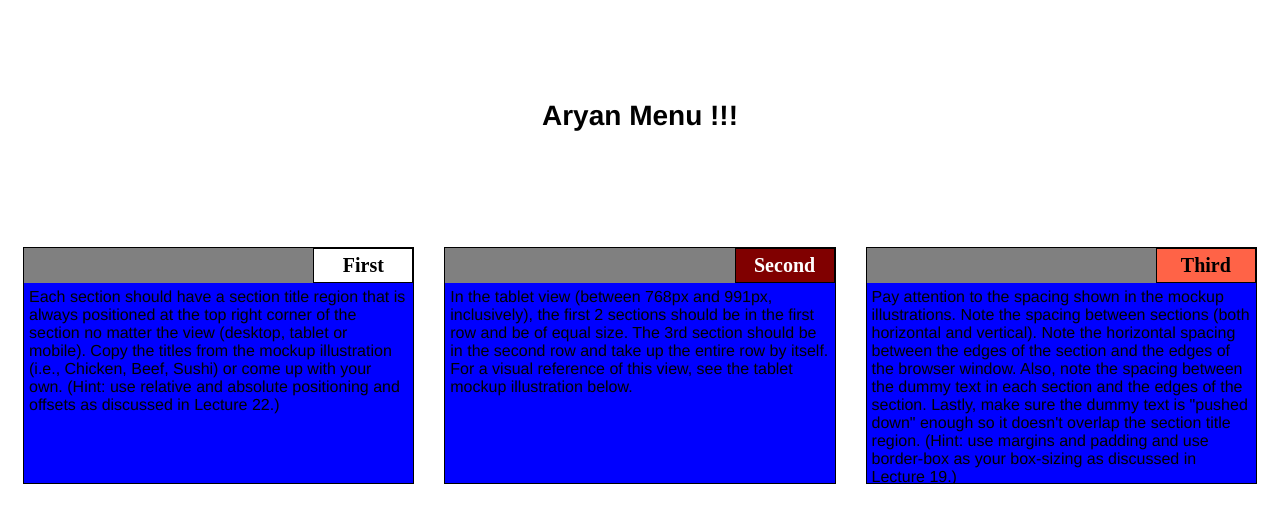
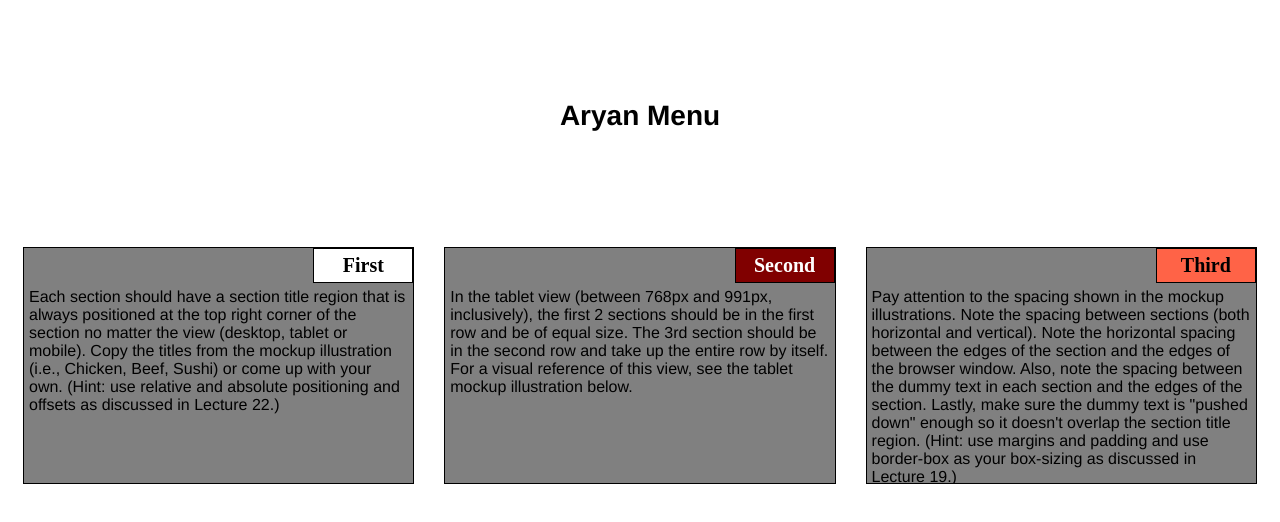
Before and after one commit to aryansh007/My_website, a plain HTML site: page module2_solution/css/firstweb.html in a window 1280 px wide. Drawn offline with Linux system fonts and the light colour scheme.

Commit message:
Update firstweb.html

```diff
--- a/module2_solution/css/firstweb.html
+++ b/module2_solution/css/firstweb.html
@@ -79,7 +79,7 @@
 	.content {
 		padding: 5px;
 		border: none;
-		background-color: blue;
+		background-color: gray;
 		font-family: Helvetica;
 		color: black;
 		margin: 0px;
@@ -122,7 +122,7 @@
 	}
 </style>
 <body >
-<h1>Aryan Menu !!!</h1>
+<h1>Aryan Menu </h1>
 	<section class="column-lg-4 colmn-md-6 colmn-sm-12">
 		<div>
 			<p class="sub1">First</p>
```
